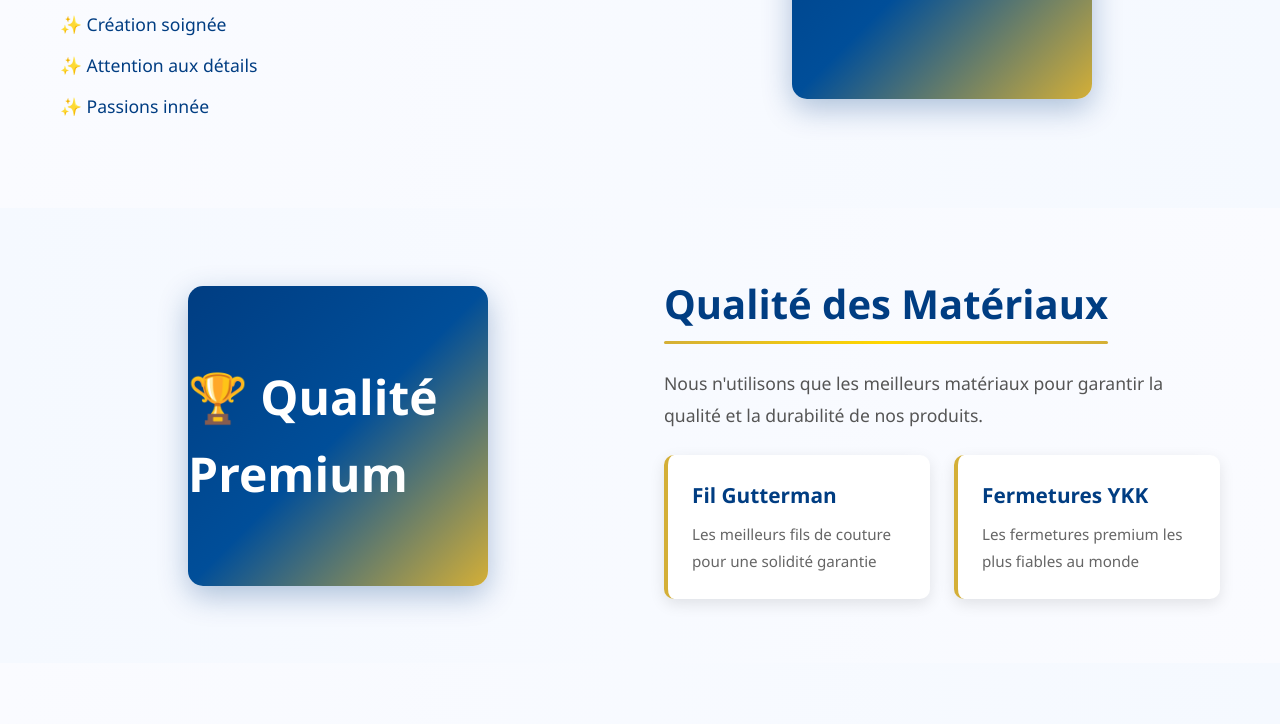
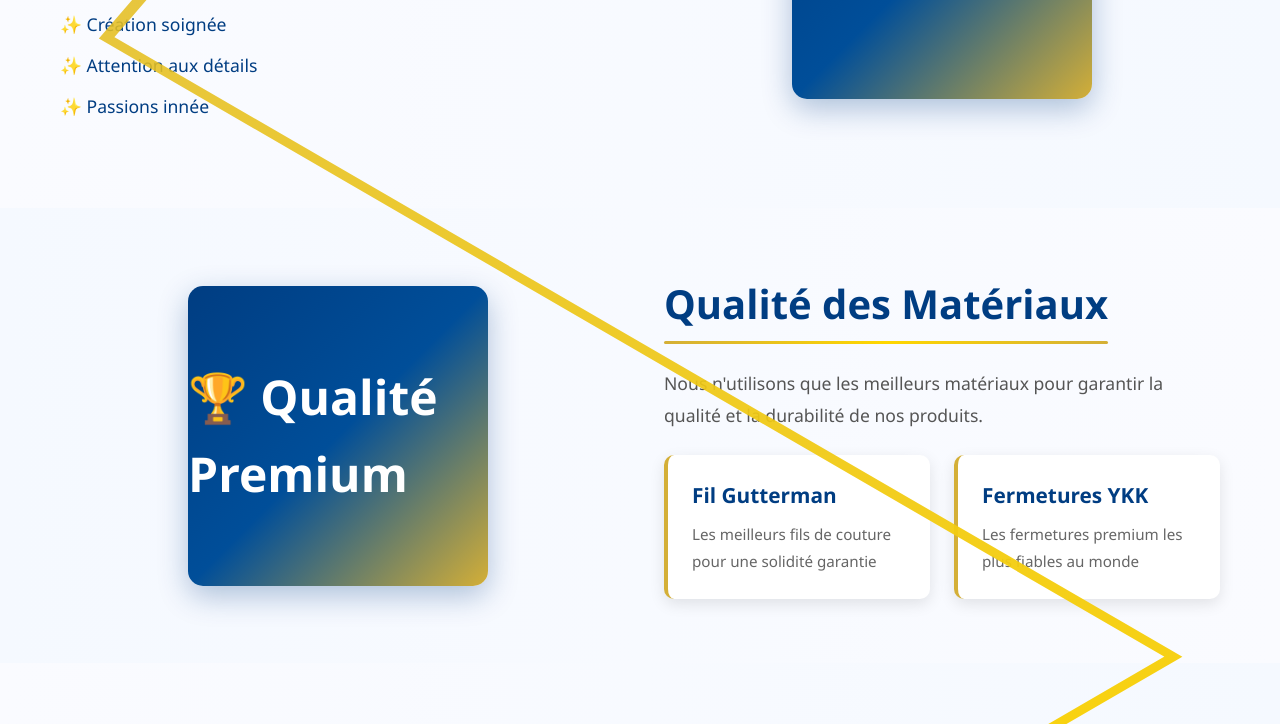
Before and after one commit to lprevost7/Un_Monde_en_Wax, a website: page index.html in a window 1280 px wide. Shown: the part 651-1375 px from the top of the page. Drawn offline with Linux system fonts and the light colour scheme.

Commit message:
corr. mega index

```diff
--- a/index.html
+++ b/index.html
@@ -27,7 +27,7 @@
         </section>
 
         <!-- Fil d'or en zigzag -->
-        <svg class="gold-thread" viewBox="0 0 1200 3000" preserveAspectRatio="none">
+        <svg class="gold-thread" viewBox="0 0 1200 5000" preserveAspectRatio="none">
             <defs>
                 <linearGradient id="goldGradient" x1="0%" y1="0%" x2="0%" y2="100%">
                     <stop offset="0%" style="stop-color:#D4AF37;stop-opacity:0.8" />
@@ -35,8 +35,8 @@
                     <stop offset="100%" style="stop-color:#D4AF37;stop-opacity:0.8" />
                 </linearGradient>
             </defs>
-            <polyline points="600,0 100,600 1100,1200 100,1800 1100,2400 600,3000"
-                      fill="none" stroke="url(#goldGradient)" stroke-width="8" stroke-linecap="round"/>
+            <polyline points="600,0 100,1000 1100,2000 100,3000 1100,4000 600,5000"
+                      fill="none" stroke="url(#goldGradient)" stroke-width="12" stroke-linecap="round"/>
         </svg>
 
         <!-- Bloc 1: Fait Main -->
--- a/public/styles.css
+++ b/public/styles.css
@@ -291,15 +291,19 @@ footer p {
     margin: 0;
 }
 
+main {
+    position: relative;
+}
+
 /* Gold Thread Zigzag */
 .gold-thread {
     position: absolute;
     width: 100%;
-    height: 3000px;
+    height: 100%;
     left: 0;
-    top: 500px;
+    top: 0;
     pointer-events: none;
-    z-index: 1;
+    z-index: 10;
 }
 
 /* Content Blocks with Gold Thread */
```
